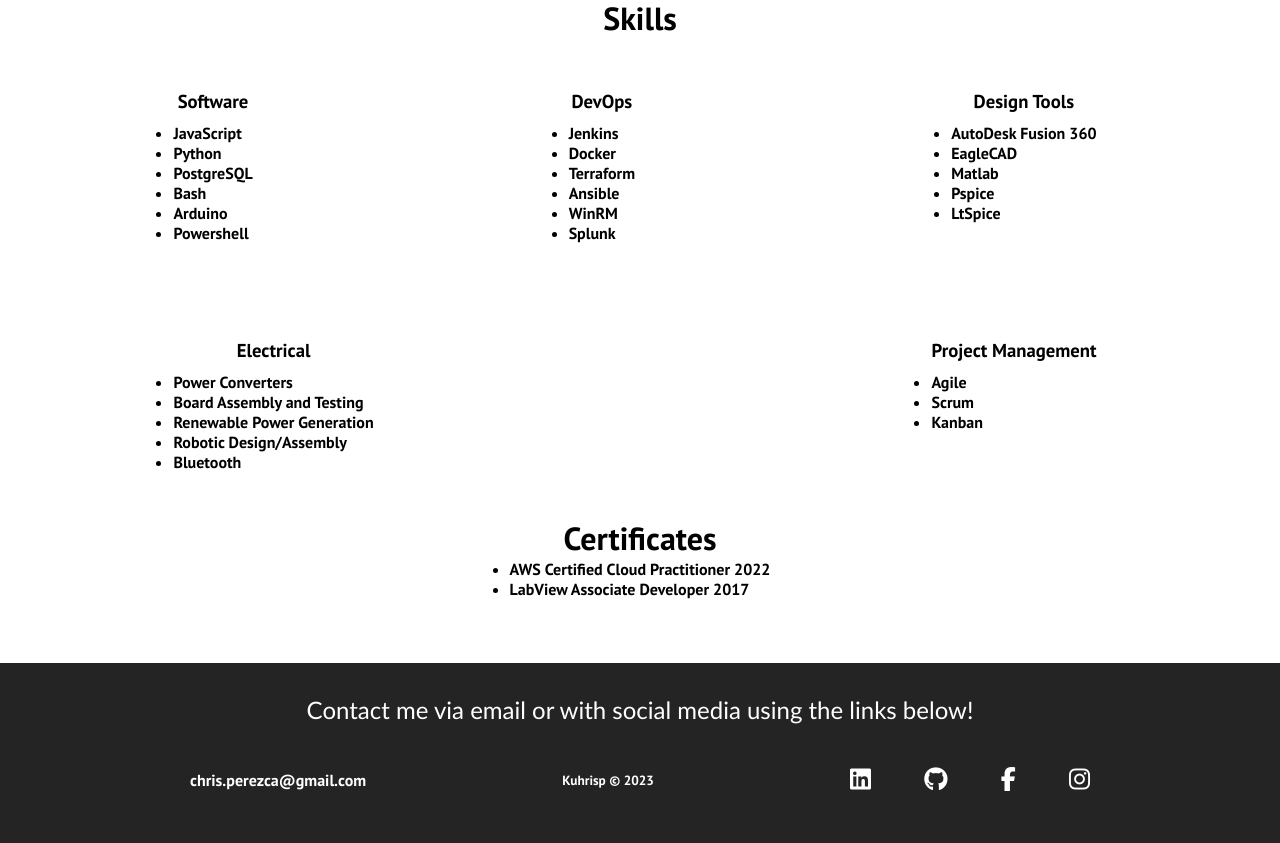
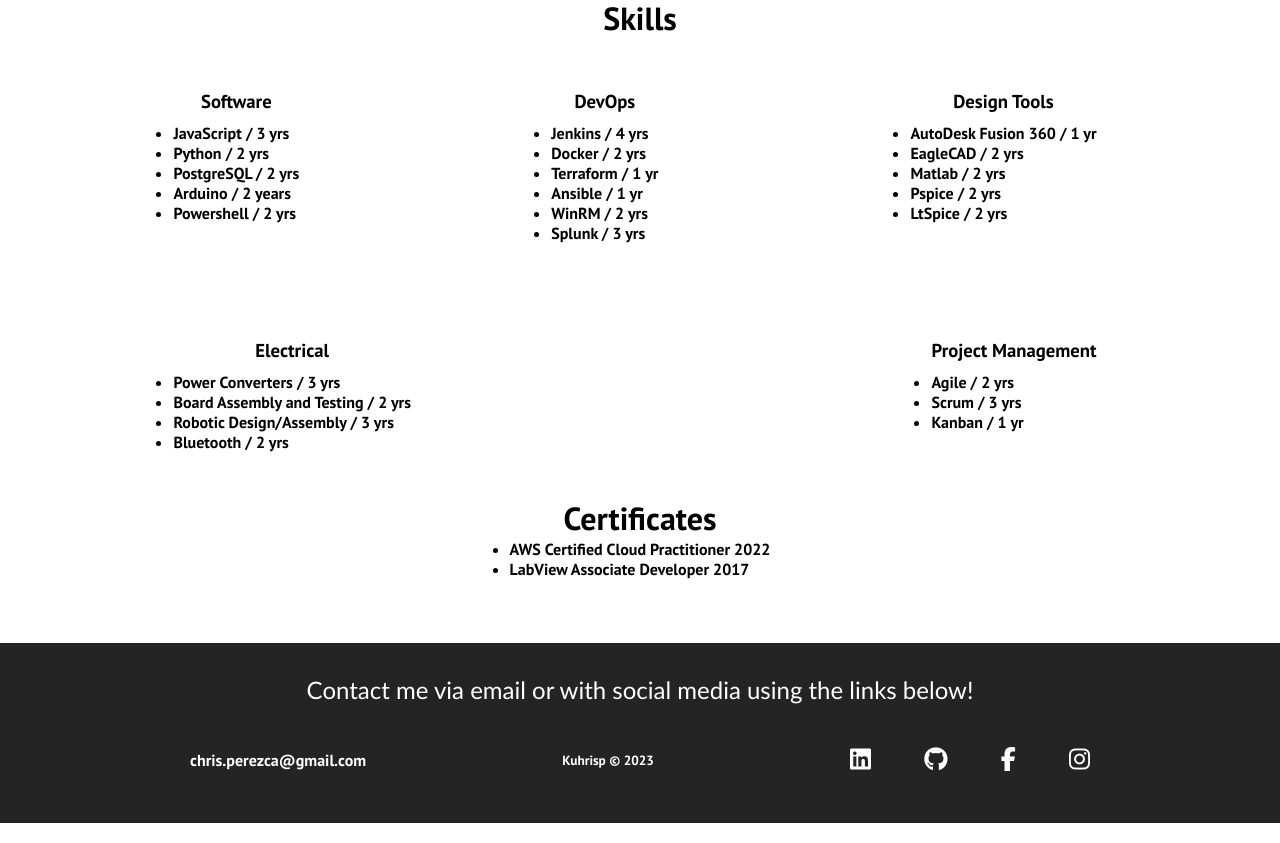
Before and after one commit to chrispyperez2/Project-Chrispy, a React (Create React App) app: page /skills in a window 1280 px wide. Shown: the part 1680-2523 px from the top of the page. Built offline with nearby package versions, Linux system fonts and the light colour scheme.

Commit message:
struggled with the circle svg skill level displays, using years instead for now. Will revist this when other pages are completed

```diff
--- a/src/components/SkillCards.js
+++ b/src/components/SkillCards.js
@@ -1,6 +1,7 @@
 import React from 'react'
 import SkillCardItem from './SkillCardItem'
 import './SkillCards.css'
+
 function SkillCards() {
   return (
     <div className='skill__cards'>
@@ -52,12 +53,11 @@
                 Software
               </h3>
               <ul>
-                <li>JavaScript</li>
-                <li> Python</li>
-                <li>PostgreSQL</li>
-                <li>Bash</li>
-                <li>Arduino</li>
-                <li>Powershell</li>
+                <li>JavaScript /  3 yrs</li>
+                <li> Python / 2 yrs </li>
+                <li>PostgreSQL / 2 yrs</li>
+                <li>Arduino / 2 years</li>
+                <li>Powershell / 2 yrs</li>
               </ul>
             </div>
             <div className='skills__tree__container'>
@@ -65,12 +65,12 @@
                 DevOps
               </h3>
               <ul>
-                <li>Jenkins</li>
-                <li>Docker</li>
-                <li>Terraform</li>
-                <li>Ansible</li>
-                <li>WinRM</li>
-                <li>Splunk</li>
+                <li>Jenkins / 4 yrs</li>
+                <li>Docker / 2 yrs</li>
+                <li>Terraform / 1 yr</li>
+                <li>Ansible / 1 yr</li>
+                <li>WinRM / 2 yrs</li>
+                <li>Splunk / 3 yrs</li>
               </ul>
               </div>
             <div className='skills__tree__container'>
@@ -78,11 +78,11 @@
                 Design Tools
               </h3>
               <ul >
-                <li>AutoDesk Fusion 360</li>
-                <li> EagleCAD</li>
-                <li>Matlab</li>
-                <li>Pspice</li>
-                <li>LtSpice</li>
+                <li>AutoDesk Fusion 360 / 1 yr </li>
+                <li>EagleCAD / 2 yrs</li>
+                <li>Matlab / 2 yrs</li>
+                <li>Pspice / 2 yrs</li>
+                <li>LtSpice / 2 yrs</li>
               </ul>
             </div>
           </div>
@@ -93,12 +93,10 @@
                 Electrical
               </h3>
               <ul>
-                <li>Power Converters</li>
-                <li>Board Assembly and Testing</li>
-                <li>Renewable Power Generation
-                </li>
-                <li>Robotic Design/Assembly</li>
-                <li>Bluetooth</li>
+                <li>Power Converters / 3 yrs</li>
+                <li>Board Assembly and Testing / 2 yrs</li>
+                <li>Robotic Design/Assembly / 3 yrs</li>
+                <li>Bluetooth / 2 yrs</li>
               </ul>
             </div>
             <div className='skills__tree__container'>
@@ -106,9 +104,9 @@
                 Project Management
               </h3>
               <ul>
-                <li>Agile</li>
-                <li>Scrum</li>
-                <li>Kanban</li>
+                <li>Agile / 2 yrs</li>
+                <li>Scrum / 3 yrs</li>
+                <li>Kanban / 1 yr</li>
               </ul>
             </div>
           </div>
--- /dev/null
+++ b/src/components/SkillLevel.css
@@ -0,0 +1,86 @@
+.skill__level__item {
+  display: flex;
+  align-items: center;
+}
+
+body {
+  display: grid;
+  height: 100vh;
+  place-items: center;
+  background: #243b47;
+}
+
+/* svg {
+
+  width: 114px;
+  height: 114px;
+  margin: 1em;
+} */
+
+svg {
+
+  width: 114px;
+  height: 114px;
+  margin: 1em;
+}
+
+.bg {
+  fill: none;
+  stroke-width: px;
+  stroke: #1A2C34;
+}
+
+[class^="meter-"] {
+  fill: none;
+  stroke-width: 5px;
+  stroke-linecap: round;
+  transform: rotate(-90deg);
+  transform-origin: 50% 50%;
+
+}
+
+.meter-1 {
+  stroke-dasharray: 360;
+  stroke-dashoffset: 180;
+  stroke: aqua;
+  animation: progress-1 1s ease-out;
+}
+.meter-2 {
+  stroke: lime;
+  stroke-dasharray: 360;
+  stroke-dashoffset: 160;
+  animation: progress-2 .75s ease-out;
+}
+.meter-3 {
+  stroke: magenta;
+  stroke-dasharray: 360;
+  stroke-dashoffset: 250;
+  animation: progress-3 .5s ease-out;
+}
+
+@keyframes progress-1 {
+    from {
+        stroke-dashoffset: 360;
+    }
+    to {
+        stroke-dashoffset: 100;
+    }
+}
+
+@keyframes progress-2 {
+  from {
+    stroke-dashoffset: 360;
+  }
+  to {
+    stroke-dashoffset: 160;
+  }
+}
+
+@keyframes progress-3 {
+  from {
+    stroke-dashoffset: 360;
+  }
+  to {
+    stroke-dashoffset: 250;
+  }
+}
```
Also changed, not shown: src/components/SkillLevel.js (deleted, +0 -14 lines).
